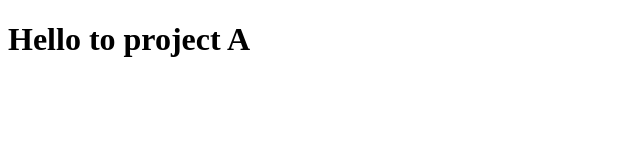
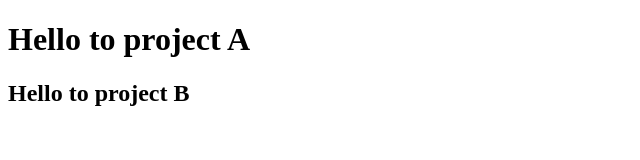
Before and after one commit to OmarMosleh/Zagzig-demo, a plain HTML site: page index.html in a window 1280 px wide. Shown: the whole page, without its empty margins (0-640 px from the left). Drawn offline with Linux system fonts and the light colour scheme.

Commit message:
adding heading project B

```diff
--- a/index.html
+++ b/index.html
@@ -7,5 +7,6 @@
 </head>
 <body>
     <h1>Hello to project A</h1>
+    <h2>Hello to project B</h2>
 </body>
 </html>
```
